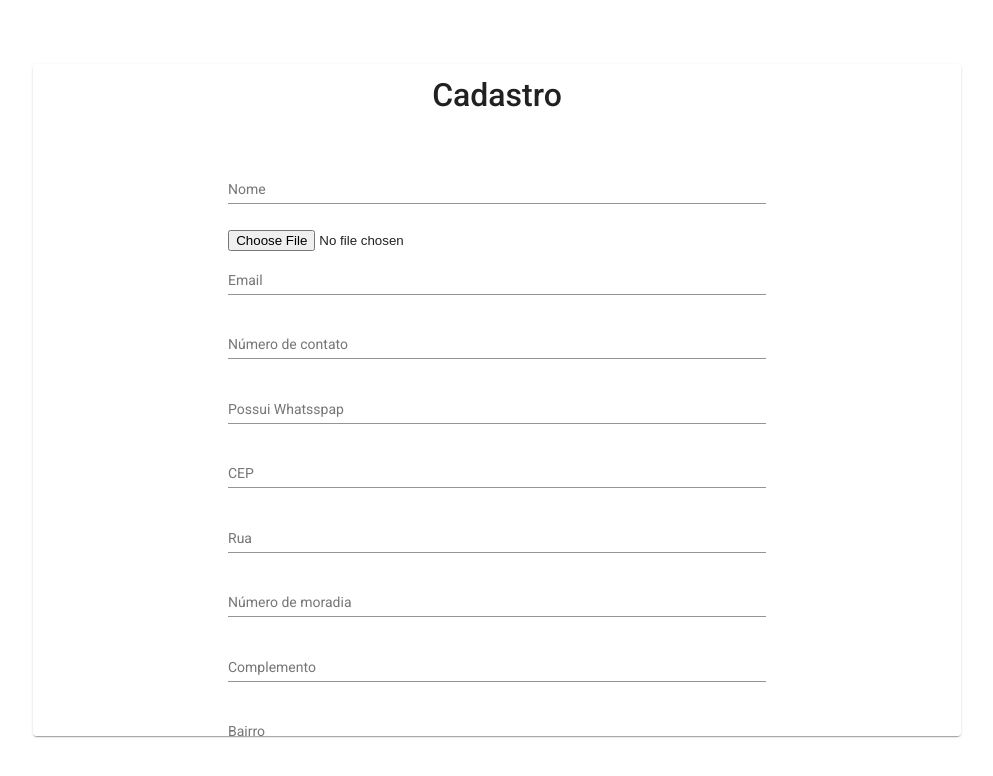
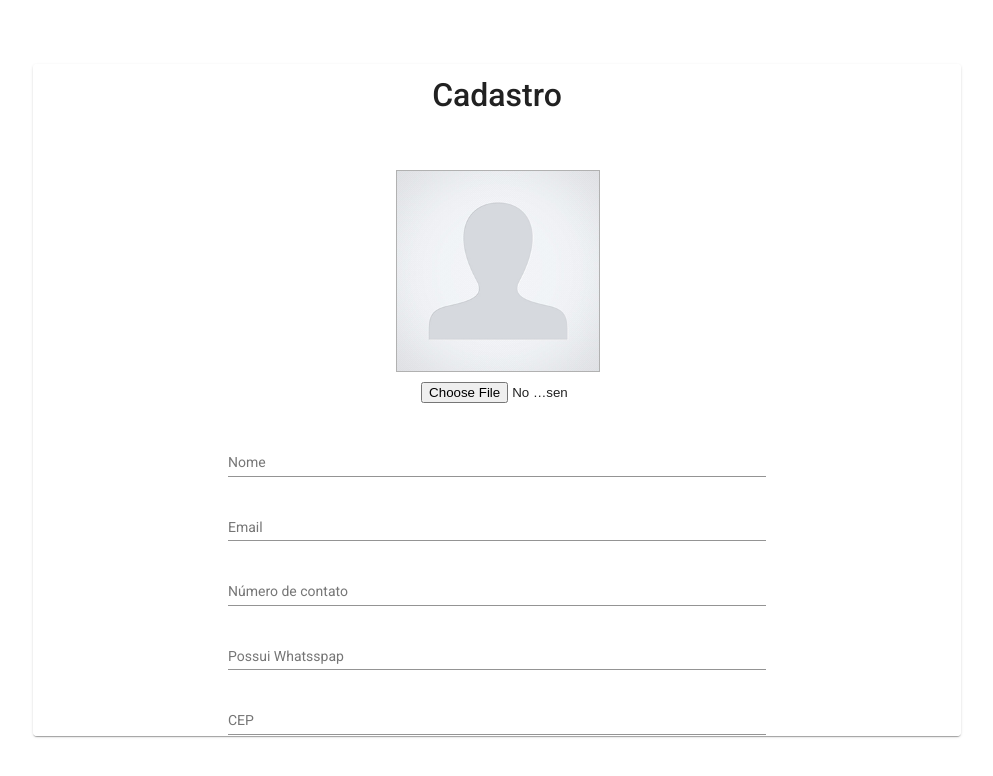
Before and after one commit to vitor-lupinetti/EntregaCerta, an Angular app in the folder entregaCerta/: page /user-register in a window 1280 px wide. Shown: the top 776 px of the page, without its empty margins (143-1136 px from the left). Built offline with nearby package versions, Linux system fonts and the light colour scheme.

Commit message:
alteracoes ao cadastrar/alterar imagem

```diff
--- a/entregaCerta/src/app/services/userAccount/user-update.service.ts
+++ b/entregaCerta/src/app/services/userAccount/user-update.service.ts
@@ -45,7 +45,6 @@ export class UserUpdateService {
       formData.append('complement', customerToCreate.complement);
       formData.append('neighborhood', customerToCreate.neighborhood);
       if(customerToCreate.photo){
-
         formData.append('photo', customerToCreate.photo, customerToCreate.photo.name);
       }
 
@@ -65,6 +64,7 @@ export class UserUpdateService {
                     console.log(error.error.error[0]);
                     this.message.showMessage(error.error.error[0]);
                   }
+                  console.log(error)
                 }
               )
   }
--- a/entregaCerta/src/app/views/userAccount/user-register/user-register.component.css
+++ b/entregaCerta/src/app/views/userAccount/user-register/user-register.component.css
@@ -20,6 +20,8 @@ form{
     display:flex;
     flex-direction:column;
     margin-top: 60px;
+    justify-content: center;
+    align-items: center;
 }
 
 button{
@@ -31,10 +33,42 @@ button{
     margin-bottom: 20px;
 }
 
-.image{
+.btn-container{
+    display: flex;
+    align-items: center;
+    justify-content: center;
+    width: 60%;
+}
+
+.btn-container button{
+    width: 100%;
+}
+
+/* .image{
 
     margin-left: 20%;
     margin-bottom: 5px;
+} */
+
+.foto-container{
+    display: flex;
+    flex-direction: column;
+    align-items: center;
+    justify-content: center;
+    margin-bottom: 3%;
+}
+
+.img-container{
+    width: 80%;
+    margin: 2%;
+}
+
+img{
+    max-width: 300px;
+    max-height: 300px;
+    width: 100%;
+    /* border-radius: 50%; */
+    border: 1px solid rgb(177, 177, 177);
 }
 
 .input{
--- a/entregaCerta/src/app/views/userAccount/user-register/user-register.component.html
+++ b/entregaCerta/src/app/views/userAccount/user-register/user-register.component.html
@@ -3,6 +3,14 @@
     <mat-card-title class="title">Cadastro</mat-card-title>
 
     <form>
+
+        <div class="foto-container">
+            <div class="img-container">
+                <img src="../../../../assets/default-user.png" id="image" alt="Imagem perfil" width="250" height="200">
+            </div>
+            <input id="input-foto" class="input" placeholder="Imagem" [(ngModel)]="photo" name="photo" (change)="handleFileInput($event.target.files)" type="file" >
+        </div>
+
         <mat-form-field class="input">
 
             <input placeholder="Nome" [(ngModel)]="name" name="name" matInput type="text">
@@ -10,9 +18,7 @@
         </mat-form-field>
 
 
-        <div>
-            <input class=image placeholder="Imagem" [(ngModel)]="photo" name="photo" (change)="handleFileInput($event.target.files)" type="file">
-        </div>
+
 
         <mat-form-field class="input">
 
@@ -74,9 +80,11 @@
 
         </mat-form-field>
 
-        <button mat-raised-button (click)="send()" color="primary">
-            Cadastar
-        </button>
+        <div class="btn-container">
+            <button mat-raised-button (click)="send()" color="primary">
+                Cadastrar
+            </button>
+       </div>
 
     </form>
 
--- a/entregaCerta/src/app/views/userAccount/user-register/user-register.component.ts
+++ b/entregaCerta/src/app/views/userAccount/user-register/user-register.component.ts
@@ -9,7 +9,7 @@ import { UserRegister } from 'src/app/models/UserRegister';
   styleUrls: ['./user-register.component.css']
 })
 export class UserRegisterComponent implements OnInit,UserRegister {
-
+  img;
   constructor(private account: UserRegisterService) { }
   name: string;
   photo: File;
@@ -26,9 +26,15 @@ export class UserRegisterComponent implements OnInit,UserRegister {
 
   handleFileInput(files: FileList) {
     this.photo = files.item(0);
+    let reader = new FileReader();
+    reader.readAsDataURL(this.photo);
+      reader.onload = () => {
+        this.img.setAttribute("src",reader.result);
+      };
   }
 
   ngOnInit(): void {
+    this.img = document.getElementById("image");
   }
 
   send():void{
--- a/entregaCerta/src/app/views/userAccount/user-update/user-update.component.css
+++ b/entregaCerta/src/app/views/userAccount/user-update/user-update.component.css
@@ -1,11 +1,8 @@
 .card{
-
     margin: auto;
     text-align: center;
     width: 70%;
     min-height: 30%;
-
-
 }
 
 .title{
@@ -18,6 +15,8 @@ form{
     flex-direction:column;
     margin-top: 60px;
     max-height: 30%;
+    justify-content: center;
+    align-items: center;
 }
 
 button{
@@ -32,26 +31,57 @@ button{
 .input{
     margin: auto;
     margin-bottom: 1rem;
-   width:60%;
+    width:60%;
 }
 
-div{
+/* div{
     position: relative;
-    /* display:inline-block; */
-    /* max-width:60%; */
+
     min-width:60%;
     height:180px;
     margin:0;
     margin:auto;
+} */
+
+.foto-container{
+    display: flex;
+    flex-direction: column;
+    align-items: center;
+    justify-content: center;
+    margin-bottom: 3%;
+}
+
+.img-container{
+    width: 80%;
+    margin: 2%;
 }
 
 img{
+    max-width: 300px;
+    max-height: 300px;
+    width: 100%;
+    /* border-radius: 50%; */
+    border: 1px solid rgb(177, 177, 177);
+}
+
+.btn-container{
+    display: flex;
+    align-items: center;
+    justify-content: center;
+    width: 60%;
+}
+
+.btn-container button{
+    width: 100%;
+}
+
+/* img{
     position:absolute;
     left:0px;
     width: 100px;
     border: 1px solid rgb(177, 177, 177);
-}
+} */
 
-.file{
+/* .file{
     float:right;
-}
+} */
--- a/entregaCerta/src/app/views/userAccount/user-update/user-update.component.html
+++ b/entregaCerta/src/app/views/userAccount/user-update/user-update.component.html
@@ -6,6 +6,15 @@
     <hr>
 
     <form>
+
+        <div class="foto-container">
+            <div class="img-container">
+                <img id="image" alt="Imagem perfil" width="250" height="200">
+            </div>
+            <input class="input" placeholder="Imagem" [(ngModel)]="photo" name="photo" (change)="handleFileInput($event.target.files)" type="file" >
+        </div>
+
+
         <mat-form-field class="input">
 
             <input placeholder="Nome" [(ngModel)]="name" name="name" matInput  type="text">
@@ -13,10 +22,7 @@
         </mat-form-field>
 
 
-        <div>
-            <img id="image" alt="Imagem perfil">
-            <input  class="file" placeholder="Imagem" [(ngModel)]="photo" name="photo" (change)="handleFileInput($event.target.files)" type="file" >
-        </div>
+
 
         <mat-form-field class="input">
 
@@ -65,10 +71,11 @@
             <input matInput  name="neighborhood" placeholder="Bairro" [(ngModel)]="neighborhood" type="text">
 
         </mat-form-field>
-
-        <button mat-raised-button (click)="send()" color="primary">
-            Atualizar
-        </button>
+       <div class="btn-container">
+            <button mat-raised-button (click)="send()" color="primary">
+                Atualizar
+            </button>
+       </div>
 
     </form>
 
--- a/entregaCerta/src/environments/environment.ts
+++ b/entregaCerta/src/environments/environment.ts
@@ -4,7 +4,8 @@
 
 export const environment = {
   production: false,
-  api_url: 'https://entregacerta.herokuapp.com'
+  // api_url: 'https://entregacerta.herokuapp.com'
+  api_url: 'http://localhost:3333'
 };
 
 /*
```
Also changed, not shown: entregaCerta/src/assets/default-user.png (added).
